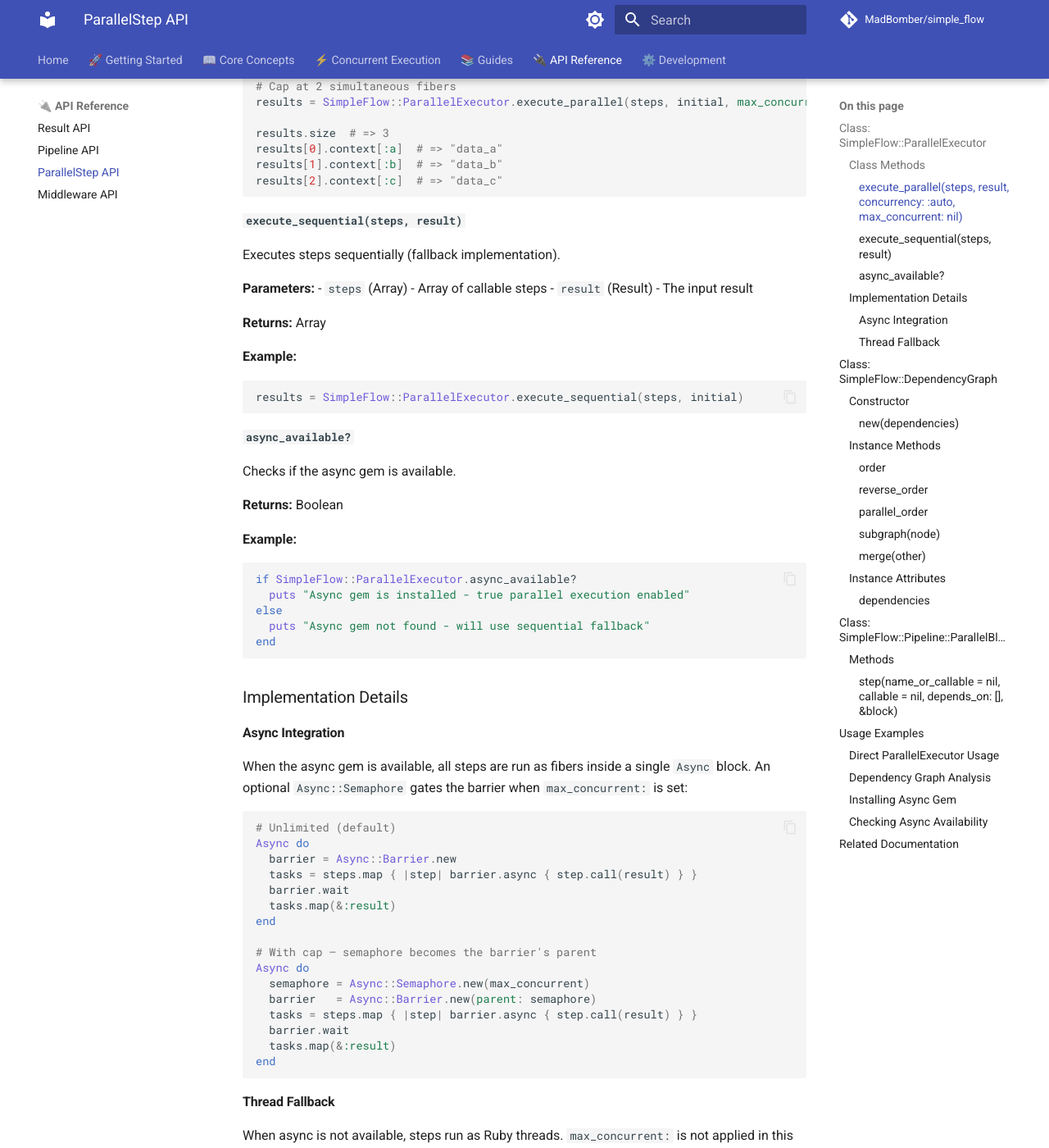
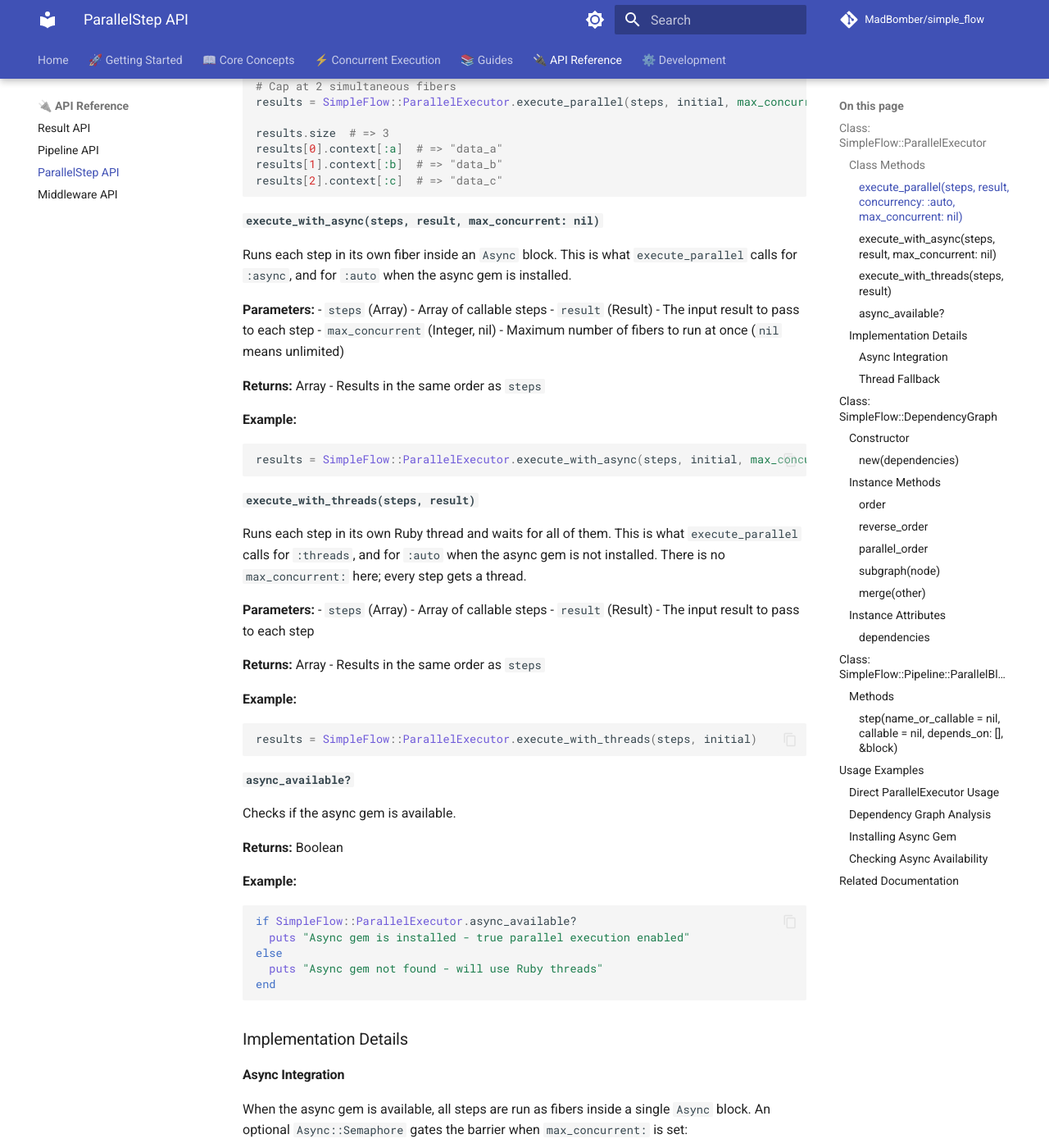
Before and after one commit to MadBomber/simple_flow, an MkDocs documentation site: the page built from docs/api/parallel-step.md, in a window 1280 px wide and 1400 px high, scrolled down 1184 px. Shown: the whole window at 82% size. Built offline with MkDocs 1.6.1 and Material for MkDocs 9.7.7, drawn with Linux system fonts in a browser that asks for light colours; comment, search, counter and statistics services are not loaded; some of the changed text lies outside the part shown.

Commit message:
docs: describe the Ruby thread fallback, not a sequential one
The docs site said parallel steps run sequentially without the async
gem and documented ParallelExecutor.execute_sequential, which does not
exist. Document execute_with_async and execute_with_threads instead and
say Ruby threads where the pages said sequential.

Fixes #19

````diff
--- a/docs/api/parallel-step.md
+++ b/docs/api/parallel-step.md
@@ -6,7 +6,7 @@ This document covers the APIs for parallel execution in SimpleFlow, including th
 
 **Location**: `/Users/dewayne/sandbox/git_repos/madbomber/simple_flow/lib/simple_flow/parallel_executor.rb`
 
-Handles parallel execution of steps using the async gem, with automatic fallback to sequential execution.
+Handles parallel execution of steps using the async gem, with automatic fallback to Ruby threads.
 
 ### Class Methods
 
@@ -52,19 +52,35 @@ results[1].context[:b]  # => "data_b"
 results[2].context[:c]  # => "data_c"
 ```
 
-#### `execute_sequential(steps, result)`
+#### `execute_with_async(steps, result, max_concurrent: nil)`
 
-Executes steps sequentially (fallback implementation).
+Runs each step in its own fiber inside an `Async` block. This is what `execute_parallel` calls for `:async`, and for `:auto` when the async gem is installed.
 
 **Parameters:**
 - `steps` (Array<Proc>) - Array of callable steps
-- `result` (Result) - The input result
+- `result` (Result) - The input result to pass to each step
+- `max_concurrent` (Integer, nil) - Maximum number of fibers to run at once (`nil` means unlimited)
 
-**Returns:** Array<Result>
+**Returns:** Array<Result> - Results in the same order as `steps`
 
 **Example:**
 ```ruby
-results = SimpleFlow::ParallelExecutor.execute_sequential(steps, initial)
+results = SimpleFlow::ParallelExecutor.execute_with_async(steps, initial, max_concurrent: 2)
+```
+
+#### `execute_with_threads(steps, result)`
+
+Runs each step in its own Ruby thread and waits for all of them. This is what `execute_parallel` calls for `:threads`, and for `:auto` when the async gem is not installed. There is no `max_concurrent:` here; every step gets a thread.
+
+**Parameters:**
+- `steps` (Array<Proc>) - Array of callable steps
+- `result` (Result) - The input result to pass to each step
+
+**Returns:** Array<Result> - Results in the same order as `steps`
+
+**Example:**
+```ruby
+results = SimpleFlow::ParallelExecutor.execute_with_threads(steps, initial)
 ```
 
 #### `async_available?`
@@ -78,7 +94,7 @@ Checks if the async gem is available.
 if SimpleFlow::ParallelExecutor.async_available?
   puts "Async gem is installed - true parallel execution enabled"
 else
-  puts "Async gem not found - will use sequential fallback"
+  puts "Async gem not found - will use Ruby threads"
 end
 ```
 
````
Also changed, not shown: docs/api/pipeline.md (+1 -1 lines), docs/concurrent/performance.md (+4 -4 lines), docs/getting-started/examples.md (+1 -1 lines).
